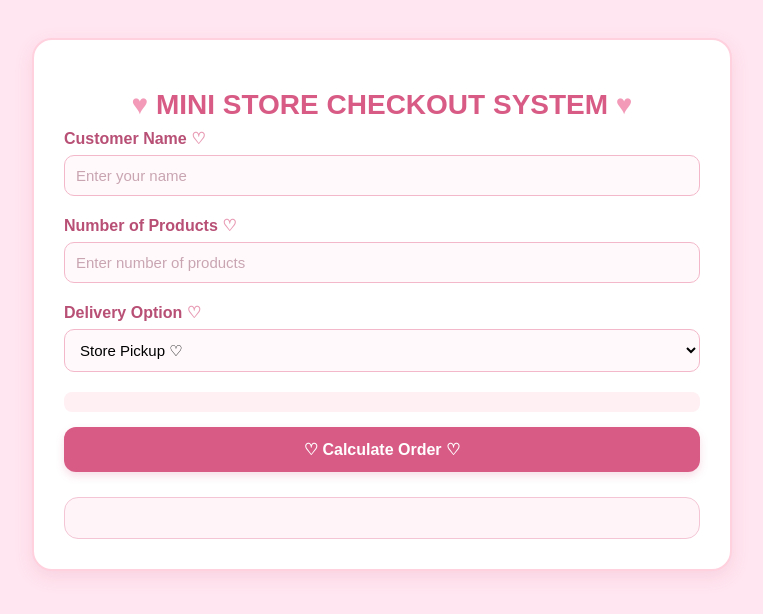
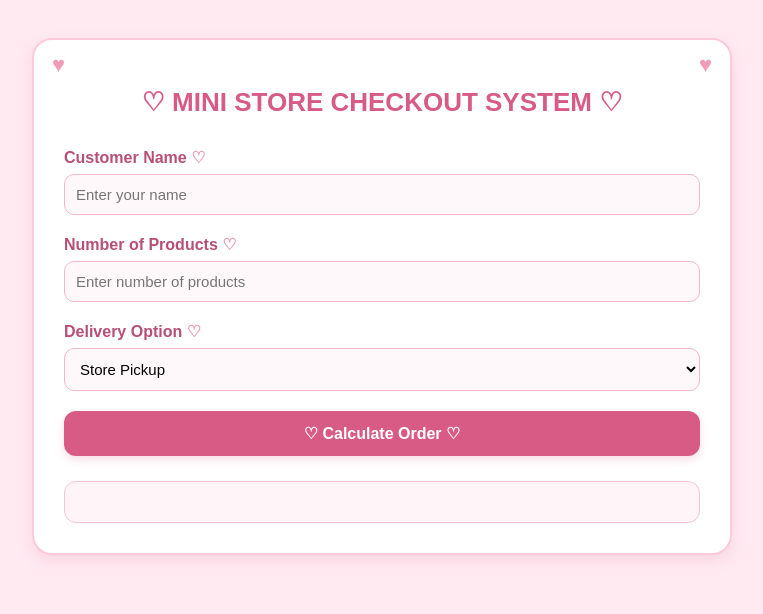
Before and after one commit to Alodia-alto/Control-Structure-Application, a plain HTML site: page index.html in a window 1280 px wide. Shown: the whole page, without its empty margins (258-1021 px from the left). Drawn offline with Linux system fonts and the light colour scheme.

Commit message:
editz index

```diff
--- a/index.html
+++ b/index.html
@@ -3,6 +3,7 @@
 <head>
   <meta charset="UTF-8">
   <meta name="viewport" content="width=device-width, initial-scale=1.0">
+
   <title>Mini Store Checkout System</title>
 
   <style>
@@ -12,7 +13,7 @@
 
     body {
       font-family: Arial, sans-serif;
-            background: #ffe6f0;
+      background: #ffeaf2;
       color: #555;
       padding: 30px 15px;
     }
@@ -20,28 +21,45 @@
     .container {
       max-width: 700px;
       margin: auto;
-            background: #ffffff;
+      background: white;
       padding: 30px;
+      border: 2px solid #ffc9db;
       border-radius: 20px;
-            box-shadow: 0 6px 18px rgba(216, 91, 134, 0.15);
-            border: 2px solid #ffd1df;
+      box-shadow: 0 6px 15px rgba(216, 91, 134, 0.15);
+      position: relative;
+    }
+
+    .container::before {
+      content: "♥";
+      position: absolute;
+      top: 12px;
+      left: 18px;
+      color: #f29ab7;
+      font-size: 22px;
+    }
+
+    .container::after {
+      content: "♥";
+      position: absolute;
+      top: 12px;
+      right: 18px;
+      color: #f29ab7;
+      font-size: 22px;
     }
 
     h1 {
       text-align: center;
       color: #d85b86;
-            margin-bottom: 8px;
-            font-size: 28px;
+      font-size: 26px;
+      margin-bottom: 30px;
     }
 
     h1::before {
-            content: "♥ ";
-            color: #f29ab7;
+      content: "♡ ";
     }
 
     h1::after {
-            content: " ♥";
-            color: #f29ab7;
+      content: " ♡";
     }
 
     .form-group {
@@ -67,38 +85,39 @@
       border: 1px solid #f3b8ca;
       border-radius: 10px;
       font-size: 15px;
-            background: #fff9fb;
-        }
-
-        input::placeholder {
-            color: #c9a5b2;
+      background: #fff8fb;
     }
 
     input:focus,
     select:focus {
       outline: none;
       border-color: #d85b86;
-            box-shadow: 0 0 6px rgba(216, 91, 134, 0.2);
+      box-shadow: 0 0 5px rgba(216, 91, 134, 0.2);
     }
 
     #productsContainer {
-            margin-top: 20px;
+      margin: 20px 0;
     }
 
     .product-box {
-            background: #fff5f8;
+      background: #fff4f8;
       border: 1px solid #f4c4d3;
-            padding: 18px;
+      padding: 15px;
       margin-bottom: 15px;
-            border-radius: 14px;
+      border-radius: 12px;
     }
 
     .product-title {
       color: #d85b86;
-            margin-bottom: 12px;
     }
 
-        .calculate-btn {
+    #validationMessage {
+      margin: 15px 0;
+      color: #d14368;
+      font-weight: bold;
+    }
+
+    #calculateBtn {
       width: 100%;
       padding: 13px;
       border: none;
@@ -111,78 +130,52 @@
       box-shadow: 0 4px 8px rgba(216, 91, 134, 0.2);
     }
 
-        .calculate-btn::before {
+    #calculateBtn::before {
       content: "♡ ";
     }
 
-        .calculate-btn::after {
+    #calculateBtn::after {
       content: " ♡";
     }
 
-        .calculate-btn:hover {
+    #calculateBtn:hover {
       background: #c54873;
-        }
-
-        #validationMessage {
-            margin-top: 15px;
-            margin-bottom: 15px;
-            color: #d14368;
-            font-weight: bold;
-            background: #fff0f4;
-            padding: 10px;
-            border-radius: 8px;
     }
 
     #orderSummary {
       margin-top: 25px;
       padding: 20px;
-            background: #fff5f8;
+      background: #fff4f8;
       border: 1px solid #f3c5d5;
-            border-radius: 14px;
+      border-radius: 12px;
     }
 
     #orderSummary h2 {
+      text-align: center;
       color: #d85b86;
-            margin-bottom: 15px;
-            text-align: center;
-        }
-
-        #orderSummary h2::before {
-            content: "♥ ";
-        }
-
-        #orderSummary h2::after {
-            content: " ♥";
     }
 
     .summary-product {
       background: white;
       padding: 12px;
       margin-bottom: 10px;
+      border: 1px solid #f7d4df;
       border-radius: 10px;
-            border: 1px solid #f7d4df;
     }
 
     .summary-line {
       display: flex;
       justify-content: space-between;
-            padding: 5px 0;
+      padding: 6px 0;
     }
 
     .final-amount {
+      margin-top: 10px;
+      padding-top: 10px;
+      border-top: 1px solid #f0b6c9;
+      color: #d85b86;
       font-size: 20px;
       font-weight: bold;
-            color: #d85b86;
-            border-top: 1px solid #f0b6c9;
-            margin-top: 10px;
-            padding-top: 10px;
-        }
-
-        #orderSummary p:last-child {
-            background: #ffe6ef;
-            padding: 12px;
-            border-radius: 10px;
-            text-align: center;
     }
   </style>
 </head>
@@ -218,19 +211,15 @@
       <label for="deliveryOption">Delivery Option</label>
 
       <select id="deliveryOption">
-                <option value="1">Store Pickup ♡</option>
-                <option value="2">Standard Delivery ♡</option>
-                <option value="3">Express Delivery ♡</option>
+        <option value="1">Store Pickup</option>
+        <option value="2">Standard Delivery</option>
+        <option value="3">Express Delivery</option>
       </select>
     </div>
 
     <div id="validationMessage"></div>
 
-        <button
-            type="button"
-            id="calculateBtn"
-            class="calculate-btn"
-        >
+    <button id="calculateBtn">
       Calculate Order
     </button>
 
```
Lines whose indentation alone changed are shown as unchanged.
